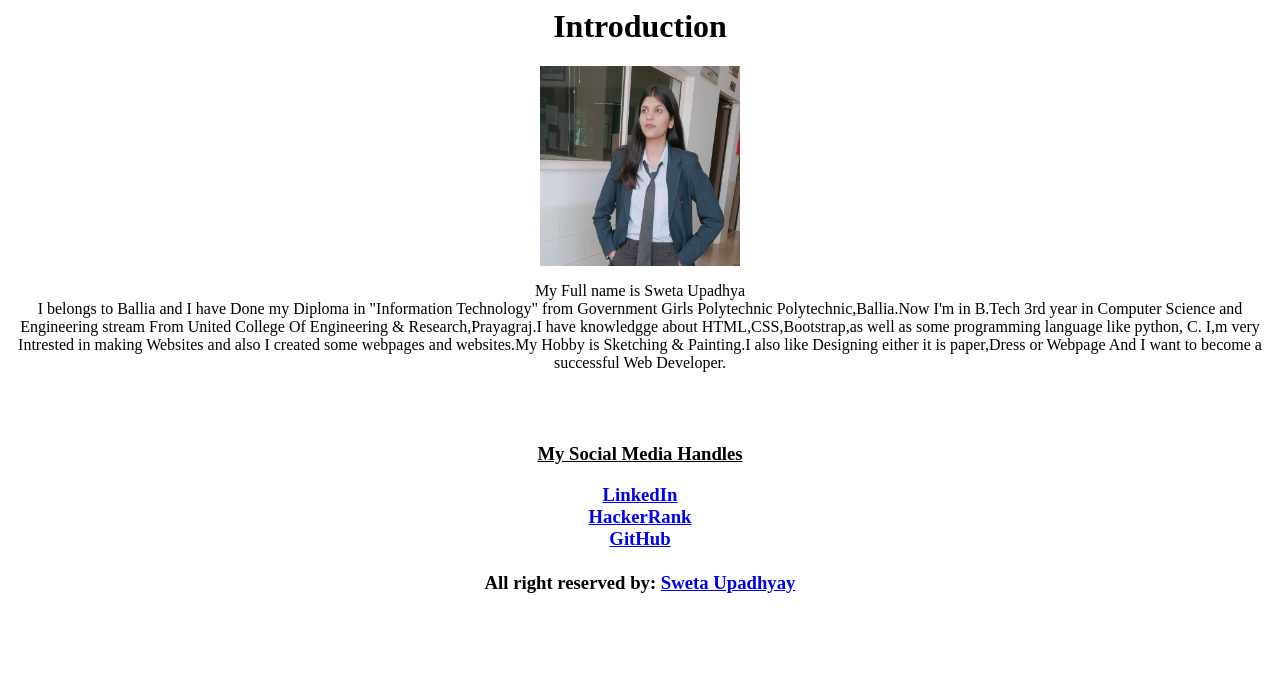
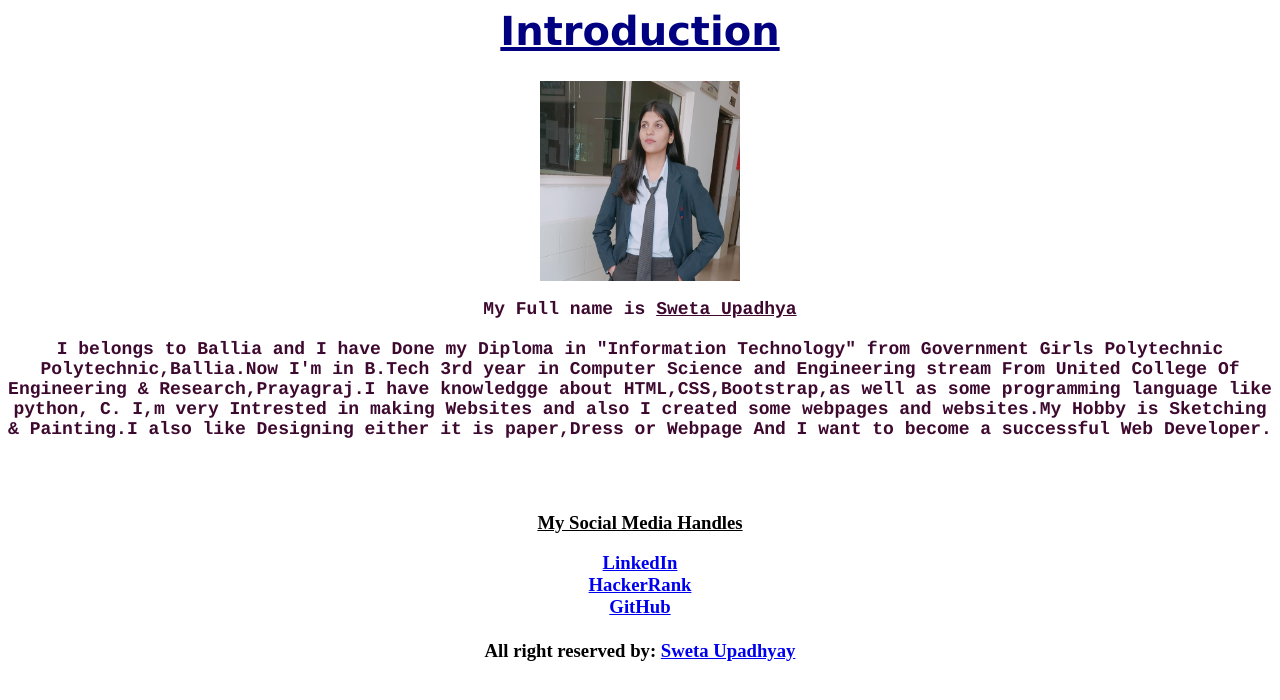
Before and after one commit to Swetaupadhyay21/Portfolio, a plain HTML site: page index.html in a window 1280 px wide. Drawn offline with Linux system fonts and the light colour scheme.

Commit message:
Update index.html

```diff
--- a/index.html
+++ b/index.html
@@ -6,9 +6,9 @@ My webpage
 </head>
 <Body>
 <center>
-<h1>Introduction</h1>
+<h1 style="font-weight:bold;font-size:40px;font-family:verdana;text-decoration:underline;color:navy;text-align:center;">Introduction</h1>
 <Img src="Rozy.jpeg" height="200" width="200"/>
-<P>My Full name is Sweta Upadhya<br>I belongs to  Ballia and I have Done my Diploma in "Information Technology" from Government Girls Polytechnic Polytechnic,Ballia.Now I'm in B.Tech 3rd year in Computer Science and Engineering stream From United College Of Engineering & Research,Prayagraj.I have knowledgge about HTML,CSS,Bootstrap,as well as some programming language like python, C.
+<P style="font-weight:bold;font-size:18px;font-family:courier;color:#3d092f;text-align:center;">My Full name is <b><u>Sweta Upadhya</u></b><br><br/>I belongs to  Ballia and I have Done my Diploma in "Information Technology" from Government Girls Polytechnic Polytechnic,Ballia.Now I'm in B.Tech 3rd year in Computer Science and Engineering stream From United College Of Engineering & Research,Prayagraj.I have knowledgge about HTML,CSS,Bootstrap,as well as some programming language like python, C.
 I,m very Intrested in making Websites and also I created some webpages and websites.My Hobby is Sketching & Painting.I also like Designing  either it is paper,Dress or Webpage And I want to become a successful Web Developer.</P>
 <br><br><h3><u>My Social Media Handles</u><h3>
 <a href="https://www.linkedin.com/in/sweta-upadhyay-0a10061a7">LinkedIn</a><br>
```
